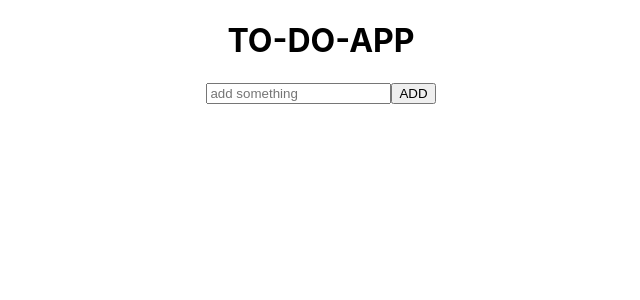
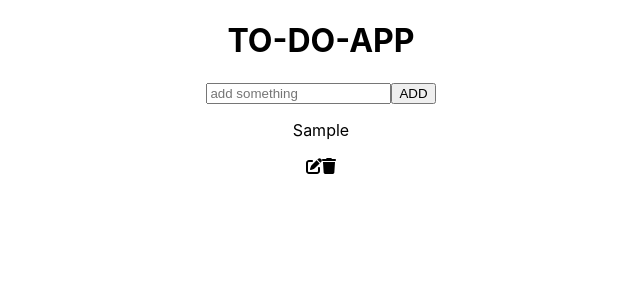
Before and after one commit to fatmanur1blt/React-Projects, a React (Create React App) app in the folder 03-to-do-app/: page / in a window 1280 px wide. Both pictures are taken after typing "Sample" into the empty fields and a click on the button "ADD". Shown: the top 300 px of the page, without its empty margins (319-959 px from the left). Built offline with nearby package versions, Linux system fonts and the light colour scheme.

Commit message:
update components

```diff
--- a/03-to-do-app/src/components/Todo.js
+++ b/03-to-do-app/src/components/Todo.js
@@ -1,10 +1,17 @@
-import {useState} from 'react';
+import React from 'react';
+import { FontAwesomeIcon } from '@fortawesome/react-fontawesome';
+import { faPenToSquare } from '@fortawesome/free-solid-svg-icons';
+import { faTrash } from '@fortawesome/free-solid-svg-icons';
 
-function Todo() {
+function Todo({task}) {
   return (
-    <>
-
-    </>
+    <div className='Todo'>
+      <p>{task.task}</p>
+      <div>
+        <FontAwesomeIcon icon={faPenToSquare} />
+        <FontAwesomeIcon icon={faTrash} />
+      </div>
+    </div>
   );
 }
 
--- a/03-to-do-app/src/components/TodoInclusive.js
+++ b/03-to-do-app/src/components/TodoInclusive.js
@@ -1,5 +1,6 @@
 import React, {useState} from 'react'
 import TodoForm from './TodoForm';
+import Todo from './Todo';
 
 function TodoInclusive() {
   const [todoShow, setTodoShow] = useState([]);
@@ -12,6 +13,10 @@
   return (
     <div>
         <TodoForm addTodo={addTodo}/>
+        {todoShow.map((arr,index)=>(
+            <Todo task = {arr} key={index} />
+        ))}
+
     </div>
   )
 }
```
